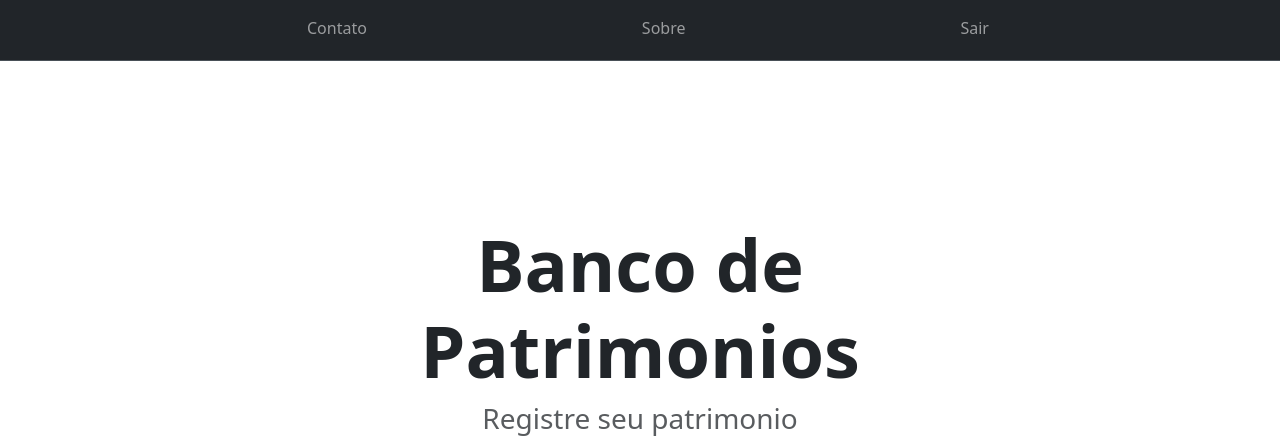
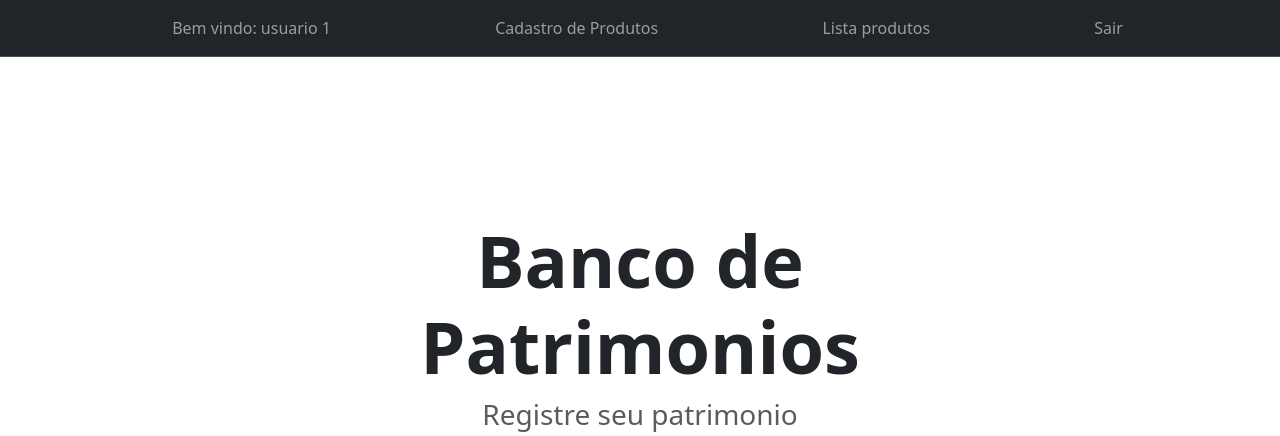
Before and after one commit to FilipiBiazoto/Site-Banco-de-Dados-de-Produtos, a PHP site: page /cadastro_pat.php in a window 1280 px wide. Shown: the top 436 px of the page. Run offline with PHP 8.4, Linux system fonts and the light colour scheme; a user stored in the database is signed in; some libraries are stand-ins or nearby versions.

Commit message:
at 05-04 site pronto, falta embelezar

```diff
--- a/cadastro_pat.php
+++ b/cadastro_pat.php
@@ -3,6 +3,8 @@ session_start();
    if($_SESSION["nome"] == null) {
     header("location:login.php?x=Tentativa de invasão");
    }
+
+   $nome = $_SESSION["nome"];
 ?>
 <!doctype html>
 <html lang="pt-br" data-bs-theme="auto">
@@ -22,12 +24,12 @@ session_start();
       <div class="offcanvas-body">
         <ul class="navbar-nav flex-grow-1 justify-content-between">
           <li class="nav-item"><a class="nav-link" href="#">
-            <svg class="bi" width="24" height="24"><use xlink:href="#aperture"/></svg>
           </a></li>
-          <li class="nav-item"><a class="nav-link" href="contato.php">Contato</a></li>
-          <li class="nav-item"><a class="nav-link" href="sobre.php">Sobre</a></li>
-          <li class="nav-item"><a class="nav-link" href="index.php">Sair</a></li>
-            <svg class="bi" width="24" height="24"><use xlink:href="#cart"/></svg>
+          <li class="nav-item"><a class="nav-link" href="#">Bem vindo: <?php echo $nome ?> </a></li>
+          <li class="nav-item"><a class="nav-link" href="cadastro_pat2.php">Cadastro de Produtos</a></li>
+          <li class="nav-item"><a class="nav-link" href="lista.php">Lista produtos</a></li>
+          <li class="nav-item"><a class="nav-link" href="logout.php">Sair</a></li>
+          <svg class="bi" width="1" height="28"><use xlink:href="#cart"/></svg>
           </a></li>
         </ul>
       </div>
--- a/cadastro_pat2.php
+++ b/cadastro_pat2.php
@@ -3,6 +3,7 @@ session_start();
    if($_SESSION["nome"] == null) {
     header("location:login.php?x=Tentativa de invasão");
    }
+   $nome = $_SESSION["nome"];
 ?>
 <html lang="pt-br" data-bs-theme="auto">
 <meta charset="utf-8">
@@ -71,7 +72,7 @@ function test_input($data) {
           </a></li>
           <li class="nav-item"><a class="nav-link" href="index.php">Inicio</a></li>
           <li class="nav-item"><a class="nav-link" href="cadastro_pat.php">Voltar</a></li>
-            <svg class="bi" width="24" height="24"><use xlink:href="#cart"/></svg>
+          <svg class="bi" width="24" height="24"><use xlink:href="#cart"/></svg>
           </a></li>
         </ul>
       </div>
--- a/lista.php
+++ b/lista.php
@@ -3,6 +3,7 @@ session_start();
    if($_SESSION["nome"] == null) {
     header("location:login.php?x=Tentativa de invasão");
    }
+   $nome = $_SESSION["nome"];
 ?>
 <!doctype html>
 <html lang="pt-br" data-bs-theme="auto">
@@ -43,9 +44,10 @@ $result = $conn->query($sql);
           <li class="nav-item"><a class="nav-link" href="#">
             <svg class="bi" width="24" height="24"><use xlink:href="#aperture"/></svg>
           </a></li>
-          <li class="nav-item"><a class="nav-link" href="index.php">Inicial</a></li>
+          <li class="nav-item"><a class="nav-link" href="#">Bem vindo: <?php echo $nome ?> </a></li>
           <li class="nav-item"><a class="nav-link" href="cadastro_pat2.php">Cadastrar Produto</a></li>
           <li class="nav-item"><a class="nav-link" href="cadastro_pat.php">Voltar</a></li>
+          <li class="nav-item"><a class="nav-link" href="logout.php">Sair</a></li>
             <svg class="bi" width="24" height="24"><use xlink:href="#cart"/></svg>
           </a></li>
         </ul>
```
Also changed, not shown: logout.php (added, +24 -0 lines).
